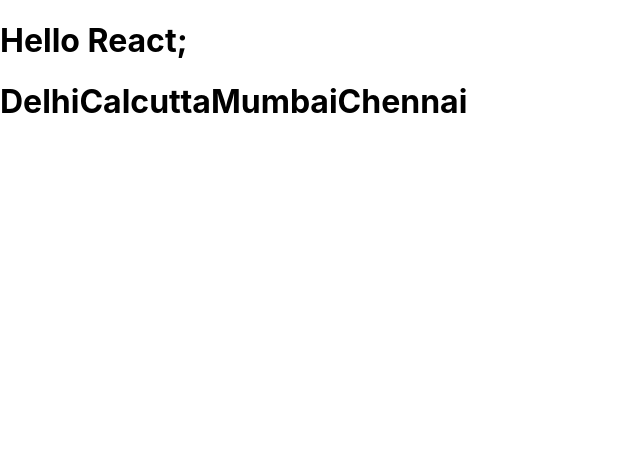
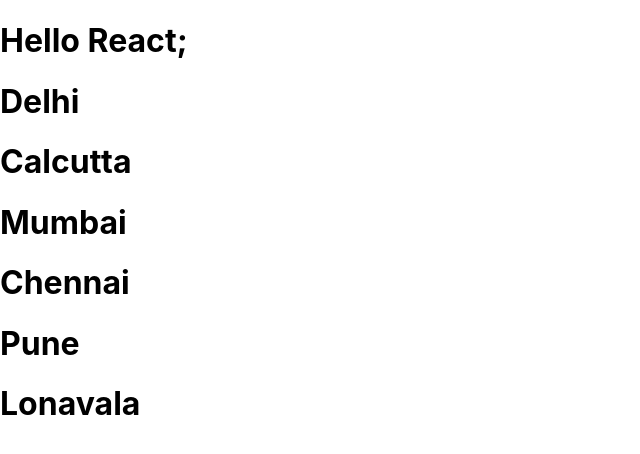
Before and after one commit to july-2021/day5-react-app, a React (Create React App) app: page / in a window 1280 px wide. Shown: the top 454 px of the page, without its empty margins (0-640 px from the left). Built offline with nearby package versions, Linux system fonts and the light colour scheme.

Commit message:
workign with map.

```diff
--- a/src/App.js
+++ b/src/App.js
@@ -3,12 +3,15 @@
 
 function App() {
   let title = "Hello React;";
-  let list = ["Delhi", "Calcutta", "Mumbai", "Chennai"];
+  let list = ["Delhi", "Calcutta", "Mumbai", "Chennai", "Pune", "Lonavala"];
 
   return (
     <div>
       <h1>{title}</h1>
-      <h1>{list}</h1>
+
+      {list.map((item) => {
+        return <h1>{item}</h1>;
+      })}
     </div>
   );
 }
```
